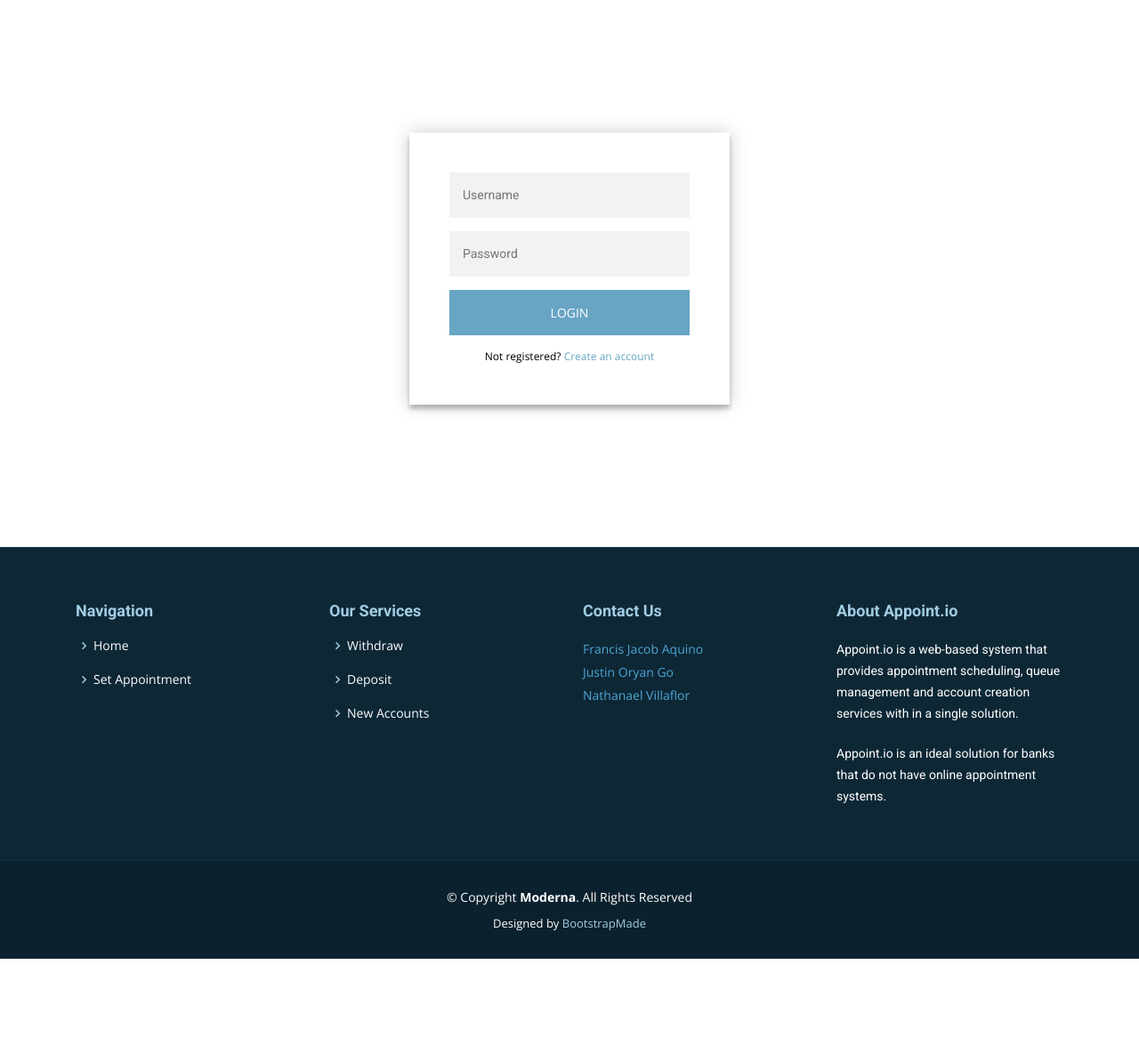
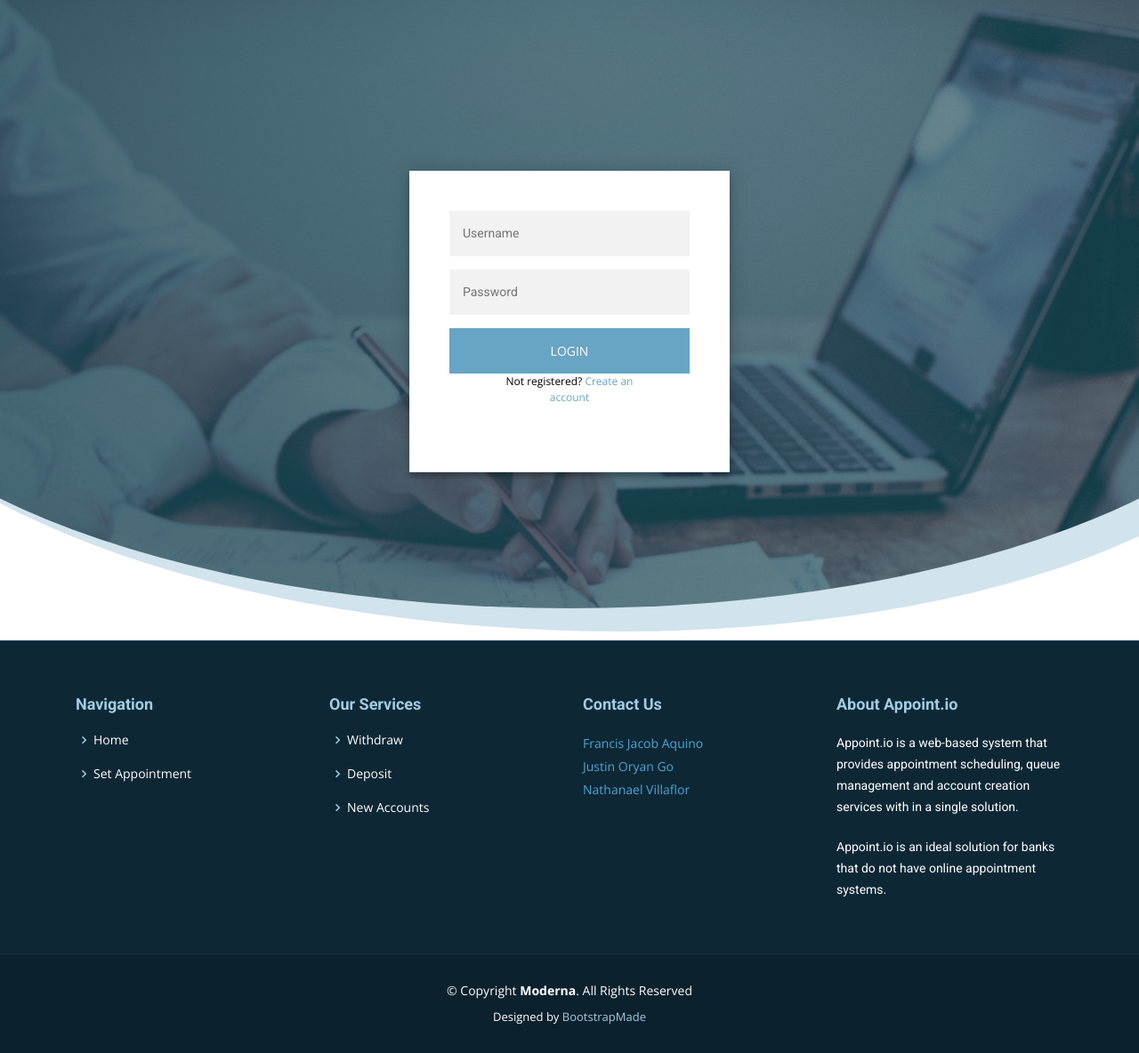
Before and after one commit to Nathanael-14/Web-based-Bank-Appointment-and-Queuing-System.github.io, a PHP site: page /login.php in a window 1280 px wide. Shown: the part 80-1264 px from the top of the page at 89% size. Before the commit the page ends 1158 px from the top, so only its background shows below. Run offline with PHP 8.4, Linux system fonts and the light colour scheme.

Commit message:
Update login.php

```diff
--- a/login.php
+++ b/login.php
@@ -76,10 +76,8 @@
     ?>
 
 
-    <!-- ======= About Section ======= -->
-    <section class="about" data-aos="fade-up">
-      <div class="container">
-
+    <!-- ======= Login Section ======= -->
+    <section id="hero" class="d-flex justify-cntent-center align-items-center">
         <div class="login-page">
         <div class="form" id="form1">
           <form id="register" class="register-form" method="POST">
@@ -105,8 +103,8 @@
 
 
       </div>
-      </div>
-    </section><!-- End About Section -->
+    </section><!-- End Login Section -->
+
 
   </main><!-- End #main -->
 
```
